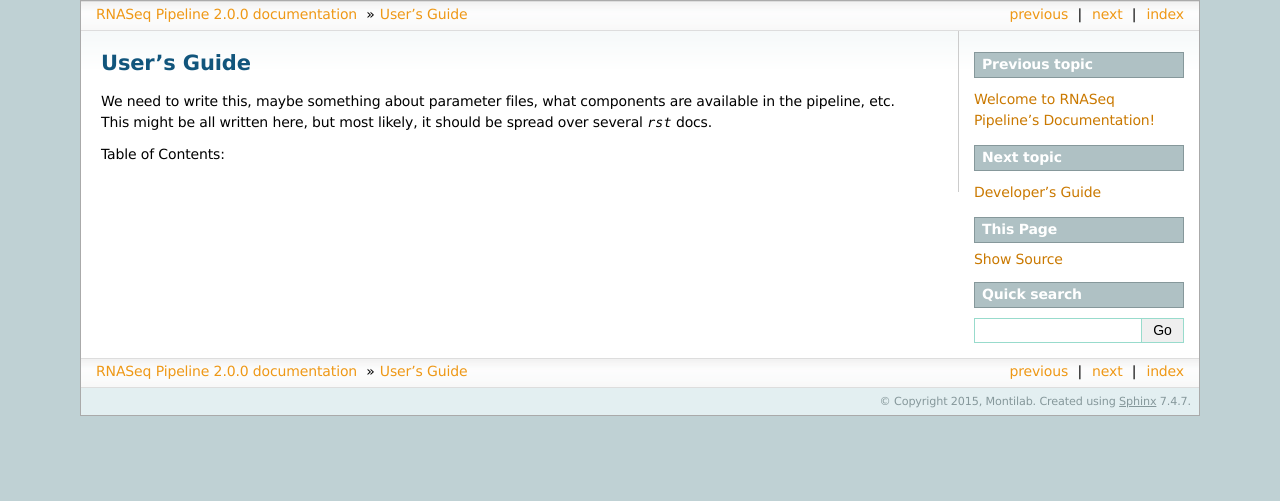
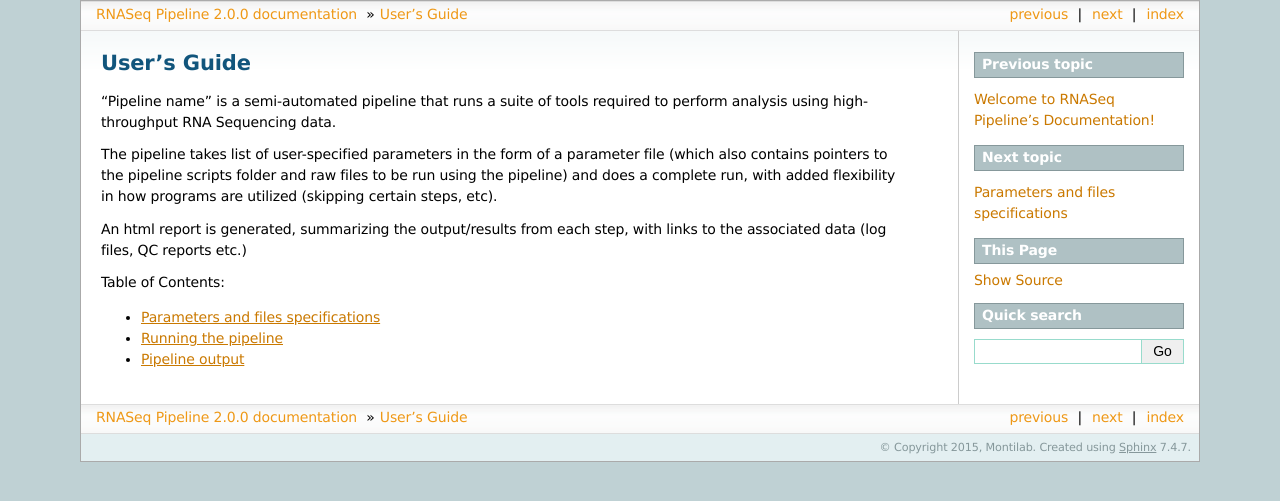
Before and after one commit to tetomonti/Hydra, a Sphinx documentation site: the page built from tools/RNASeq_pipeline/docs/user_docs/index.rst, in a window 1280 px wide. Shown: the top 501 px of the page. Built offline with Sphinx 7.4.7, drawn with Linux system fonts in a browser that asks for light colours.

Commit message:
user doc draft added

```diff
--- a/tools/RNASeq_pipeline/docs/user_docs/index.rst
+++ b/tools/RNASeq_pipeline/docs/user_docs/index.rst
@@ -3,11 +3,19 @@
  User's Guide
 ==============
 
-We need to write this, maybe something about parameter files, what
-components are available in the pipeline, etc. This might be all written
-here, but most likely, it should be spread over several `rst` docs.
+"Pipeline name" is a semi-automated pipeline that runs a suite of tools required to perform analysis using high-throughput RNA Sequencing data.
+
+The pipeline takes list of user-specified parameters in the form of a parameter file (which also contains pointers to the pipeline scripts folder
+and raw files to be run using the pipeline) and does a complete run, with added flexibility in how programs are utilized
+(skipping certain steps, etc).
+
+An html report is generated, summarizing the output/results from each step, with links to the associated data (log files, QC reports etc.)
 
 Table of Contents:
 
 .. toctree::
    :maxdepth: 2
+
+   parameters.rst
+   running.rst
+   output.rst
--- /dev/null
+++ b/tools/RNASeq_pipeline/docs/user_docs/running.rst
@@ -0,0 +1,8 @@
+Running the pipeline
+====================
+
+
+**Pre-requisites**
+
+
+**Running**
```
Also changed, not shown: tools/RNASeq_pipeline/docs/user_docs/output.rst (added, +8 -0 lines), tools/RNASeq_pipeline/docs/user_docs/parameters.rst (added, +43 -0 lines).
